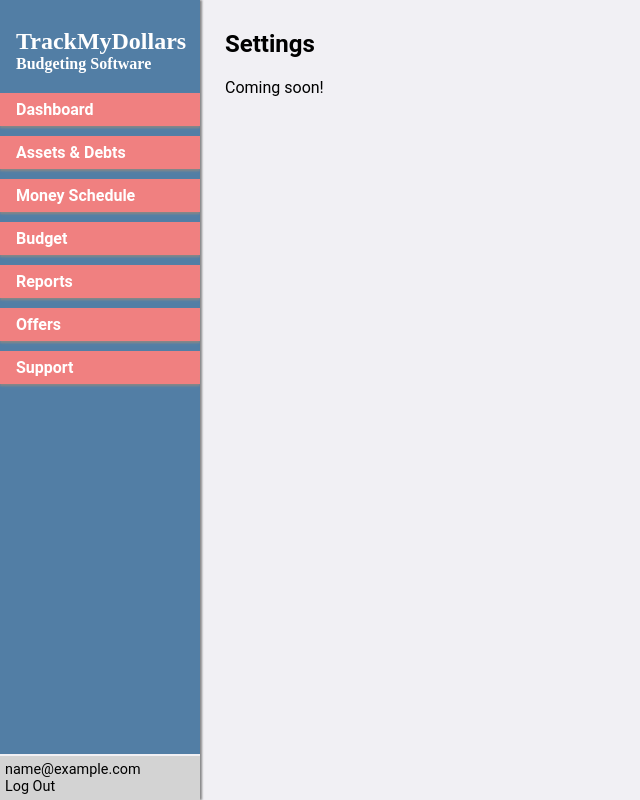
After one commit to dhoneck/trackmydollars, a Django app: page /settings/ in a window 1280 px wide. The commit adds this page. Shown: the whole page, without its empty margins (0-640 px from the left). Run offline with Django 3.2, Linux system fonts and the light colour scheme; the visitor is signed in with stand-in values (Sample User, id 1).

Commit message:
Start adding the user settings page

```diff
--- a/budgets/forms.py
+++ b/budgets/forms.py
@@ -58,3 +58,5 @@ class ExpenseTransactionDebtPaymentForm(forms.ModelForm):
     def __init__(self, *args, **kwargs):
         self.user = kwargs.pop('user')
         super(ExpenseTransactionDebtPaymentForm, self).__init__(*args, **kwargs)
+
+# class SettingsForm(forms.Form):
--- a/budgets/urls.py
+++ b/budgets/urls.py
@@ -11,6 +11,7 @@ urlpatterns = [
     # Registration and User URLs
     url(r'^accounts/', include('django.contrib.auth.urls')),
     url(r'^register/', views.register, name='register'),
+    path('settings/', views.view_settings, name='settings'),
     # Dashboard URLs
     path('dashboard/', views.dashboard, name='dashboard'),
     # Asset & Debt URLs
--- a/budgets/views.py
+++ b/budgets/views.py
@@ -70,6 +70,10 @@ def register(request):
 #TODO: Transfer In Item Name (e.g. Extra Funds) - for when automatic transfers happen such as
 #TODO: Transfer Out Category Name (e.g. Everything Else) - for when automatic transfers happen such as
 #TODO: Transfer Out Item Name (e.g. Reserved Funds)
+@login_required(login_url='../accounts/login/')
+def view_settings(request):
+    return render(request, 'budgets/settings.html')
+
 
 # Helper Functions
 def format_numbers(**kwargs):
@@ -1443,7 +1447,7 @@ def view_reports(request):
     return render(request, 'budgets/reports.html')
 
 
-# Offers page
+# Offers Views
 # TODO: Add offers page
 # TODO: Offer Discover credit card
 # TODO: Changing payment times to make sure you have money to pay bills between paychecks
--- a/templates/budgets/base.html
+++ b/templates/budgets/base.html
@@ -5,6 +5,7 @@
     <meta charset="utf-8">
     <meta name="viewport" content="width=device-width, initial-scale=1">
     <title>{% block title %}{% endblock %}</title>
+{#    <link href="https://cdn.jsdelivr.net/npm/bootstrap@5.1.1/dist/css/bootstrap.min.css" rel="stylesheet" integrity="sha384-F3w7mX95PdgyTmZZMECAngseQB83DfGTowi0iMjiWaeVhAn4FJkqJByhZMI3AhiU" crossorigin="anonymous">#}
     <link rel="stylesheet" href="{% static 'css/layout.css' %}">
     {% block script %}{% endblock %}
   </head>
@@ -25,7 +26,7 @@
           <a class='sidebar-links' href="{% url 'support' %}">Support</a>
         </nav>
         <div id="user-section">
-          <a href="" class="">{{ user.email }}</a>
+          <a href="{% url 'settings' %}">{{ user.email }}</a>
           <a href="{% url 'logout' %}">Log Out</a>
         </div>
 
--- a/templates/budgets/budget.html
+++ b/templates/budgets/budget.html
@@ -43,7 +43,7 @@
     <div class="budget-overview-container">
       <p><strong>Checking Account</strong></p>
       <p><pre><a href="update-budget-period/{{ bp_id }}">Starting Balance ${{ starting_balance }}</a></pre></p>
-      <p><pre>Debits/Credits   ${{ debits_credits }}</pre></p>
+      <p><pre>Balance Change   ${{ debits_credits }}</pre></p>
       <p><pre>Current Balance  ${{ current_balance }}</pre></p>
     </div>
 
--- /dev/null
+++ b/templates/budgets/settings.html
@@ -0,0 +1,14 @@
+{% extends 'budgets/base.html' %}
+{% load static %}
+{% block title %}TrackMyDollars | Settings{% endblock %}
+{% block script %}<script src="https://ajax.googleapis.com/ajax/libs/jquery/3.4.1/jquery.min.js"></script>{% endblock %}
+
+{% block content %}
+  <script>
+      $(document).ready(function(){
+          $(".success").fadeOut(10000);
+      });
+  </script>
+  <h2>Settings</h2>
+  <p>Coming soon!</p>
+{% endblock %}
```
